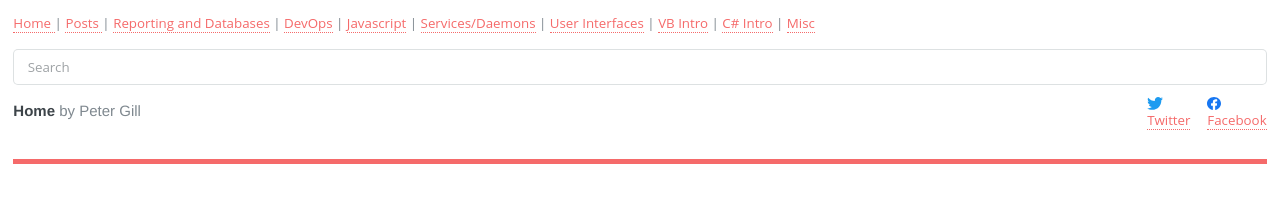
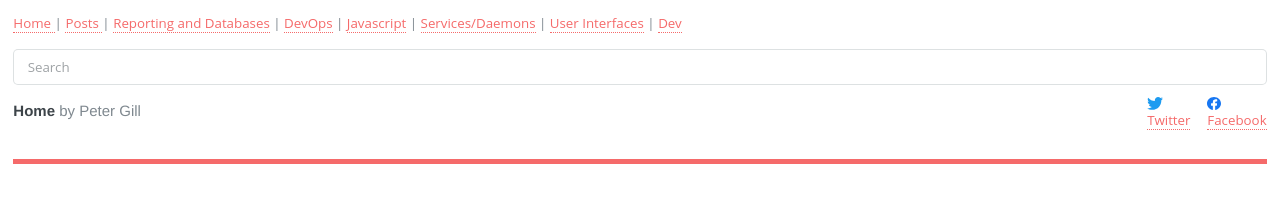
Before and after one commit to majorsilence/Dev, a Jekyll site: the page built from index.html, in a window 1280 px wide. Shown: the top 202 px of the page. Built offline with Jekyll 4.4.1, drawn with Linux system fonts in a browser that asks for light colours.

Commit message:
Update page_header.html

```diff
--- a/_includes/page_header.html
+++ b/_includes/page_header.html
@@ -25,14 +25,8 @@
         <a href="{{site.baseurl}}/docs/UserInterface/index.html" class="opener">
             <i aria-hidden="true"></i> User Interfaces</a>
     |
-        <a href="{{site.baseurl}}/docs/VbIntroduction/index.html" class="opener">
-            <i aria-hidden="true"></i> VB Intro</a>
-    |
-        <a href="{{site.baseurl}}/docs/CsIntroduction/index.html" class="opener">
-            <i aria-hidden="true"></i> C# Intro</a>
-    |
         <a href="{{site.baseurl}}/docs/Dev/index.html" class="opener">
-            <i aria-hidden="true"></i> Misc</a>
+            <i aria-hidden="true"></i> Dev</a>
     </nav>
 
     {% include search.html %}
```
